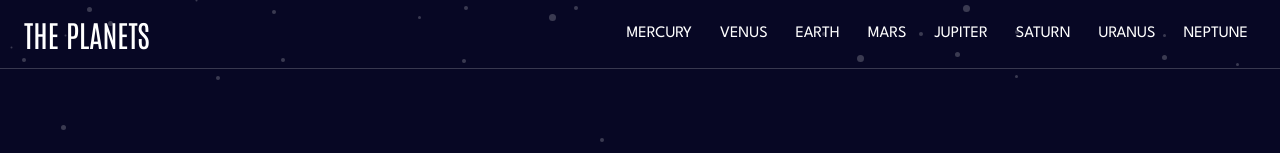
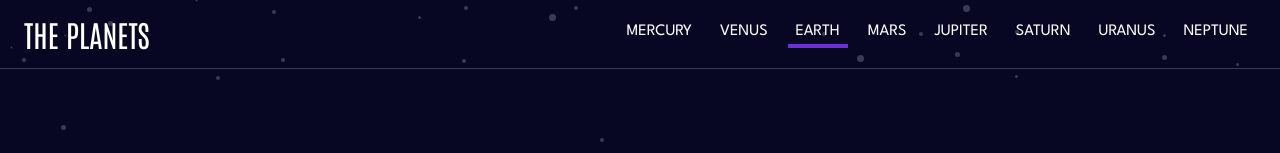
Before and after one commit to Tripouille/fm-the-planets, a Next.js app: page /earth in a window 1280 px wide. Shown: the top 153 px of the page. Built offline with nearby package versions, Linux system fonts and the light colour scheme.

Commit message:
feat: improve Header on desktop

```diff
--- a/src/app/[planet]/page.tsx
+++ b/src/app/[planetName]/page.tsx
@@ -1,3 +1,4 @@
+import { Header } from "@/components/Header";
 import { PlanetDetails } from "@/components/PlanetDetails";
 import { PlanetViews } from "@/components/PlanetViews";
 import { planetNameSchema } from "@/utils/planet";
@@ -5,18 +6,21 @@ import { notFound } from "next/navigation";
 
 interface PlanetPageProps {
   params: {
-    planet: string;
+    planetName: string;
   };
 }
 
 const PlanetPage = ({ params }: PlanetPageProps) => {
-  const parsing = planetNameSchema.safeParse(params.planet);
+  const parsing = planetNameSchema.safeParse(params.planetName);
   if (!parsing.success) notFound();
 
   return (
     <>
-      <PlanetViews planetName={parsing.data} />
-      <PlanetDetails planetName={parsing.data} className="px-6" />
+      <Header planetName={parsing.data} />
+      <main className="w-full flex-grow">
+        <PlanetViews planetName={parsing.data} />
+        <PlanetDetails planetName={parsing.data} className="px-6" />
+      </main>
     </>
   );
 };
--- a/src/app/layout.tsx
+++ b/src/app/layout.tsx
@@ -1,5 +1,4 @@
 import { Antonio, League_Spartan } from "next/font/google";
-import { Header } from "../components/Header";
 import "./globals.css";
 
 const antonio = Antonio({
@@ -23,8 +22,7 @@ const RootLayout = ({ children }: { children: React.ReactNode }) => {
       <body
         className={`${antonio.variable} ${spartan.variable} flex min-h-screen flex-col items-center bg-black bg-stars font-spartan text-white`}
       >
-        <Header />
-        <main className="w-full flex-grow">{children}</main>
+        {children}
       </body>
     </html>
   );
--- a/src/components/Header.tsx
+++ b/src/components/Header.tsx
@@ -1,12 +1,16 @@
 "use client";
 import { BurgerButton } from "@/components/BurgerButton";
-import { planets } from "@/utils/planet";
+import { PlanetName, planets } from "@/utils/planet";
 import { PropsWithClassName } from "@/utils/types";
 import clsx from "clsx";
 import Link from "next/link";
 import { useState } from "react";
 
-export const Header = () => {
+export interface HeaderProps {
+  planetName: PlanetName;
+}
+
+export const Header = ({ planetName }: HeaderProps) => {
   const [isOpen, setIsOpen] = useState(false);
 
   return (
@@ -26,12 +30,35 @@ export const Header = () => {
           onClick={() => setIsOpen((prev) => !prev)}
         />
         <nav className="hidden w-full sm:block md:w-auto">
-          <ul className="flex-wrap items-center justify-around sm:flex h-full md:gap-3">
+          <ul className="h-full flex-wrap items-center justify-around sm:flex md:gap-3">
             {planets.map(({ name }) => (
-              <li className="group text-center" key={name}>
+              <li
+                aria-current={planetName === name ? "page" : undefined}
+                data-planet={name}
+                className={clsx(
+                  "group border-b-4 border-transparent text-center transition-all duration-300",
+                  "[&[data-planet=mercury]]:hover:border-mercury",
+                  "[&[data-planet=venus]]:hover:border-venus",
+                  "[&[data-planet=earth]]:hover:border-earth",
+                  "[&[data-planet=mars]]:hover:border-mars",
+                  "[&[data-planet=jupiter]]:hover:border-jupiter",
+                  "[&[data-planet=saturn]]:hover:border-saturn",
+                  "[&[data-planet=uranus]]:hover:border-uranus",
+                  "[&[data-planet=neptune]]:hover:border-neptune",
+                  "[&[aria-current=page][data-planet=neptune]]:border-mercury",
+                  "[&[aria-current=page][data-planet=mercury]]:border-mercury",
+                  "[&[aria-current=page][data-planet=venus]]:border-venus",
+                  "[&[aria-current=page][data-planet=earth]]:border-earth",
+                  "[&[aria-current=page][data-planet=mars]]:border-mars",
+                  "[&[aria-current=page][data-planet=jupiter]]:border-jupiter",
+                  "[&[aria-current=page][data-planet=saturn]]:border-saturn",
+                  "[&[aria-current=page][data-planet=uranus]]:border-uranus"
+                )}
+                key={name}
+              >
                 <Link
                   href={`/${name.toLowerCase()}`}
-                  className="px-2 py-3 uppercase"
+                  className="px-2 py-3 uppercase transition-transform"
                 >
                   {name}
                 </Link>
```
